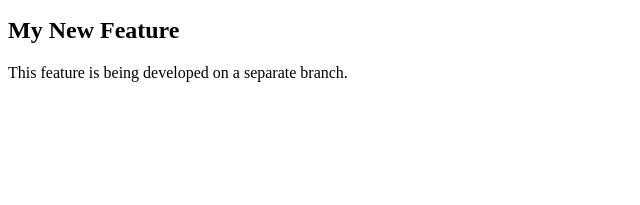
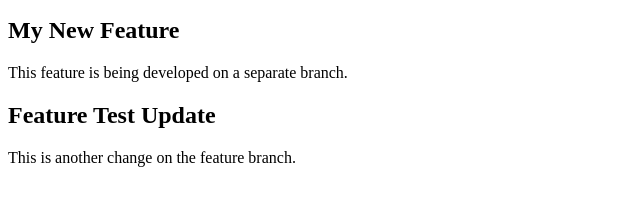
Before and after one commit to Le1cht-YC/my_first_website, a plain HTML site: page index.html in a window 1280 px wide. Shown: the part 101-306 px from the top of the page, without its empty margins (0-640 px from the left). Drawn offline with Linux system fonts and the light colour scheme.

Commit message:
Update feature branch

```diff
--- a/index.html
+++ b/index.html
@@ -11,5 +11,8 @@
 
     <h2>My New Feature</h2>
     <p>This feature is being developed on a separate branch.</p>
+
+    <h2>Feature Test Update</h2>
+    <p>This is another change on the feature branch.</p>
 </body>
 </html>
```
